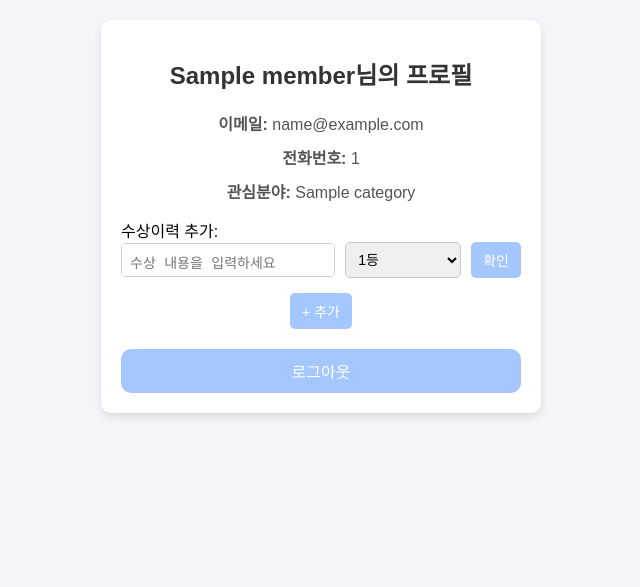
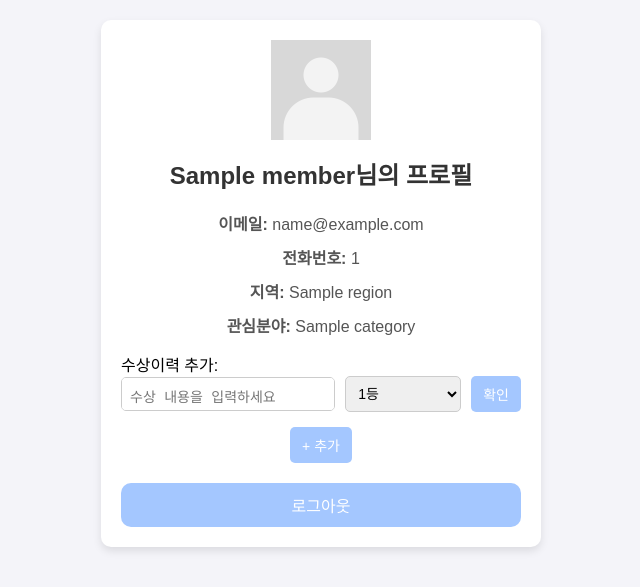
Before and after one commit to seouchoi/SoftDevelop, a Flask app: page /profil in a window 1280 px wide. Shown: the top 587 px of the page, without its empty margins (319-959 px from the left). Run offline with Flask 3, Linux system fonts and the light colour scheme; the visitor is signed in with stand-in values (Sample User, id 1); a database or web service that is not in the repository returns one stand-in record (values such as "Sample title"); parts of the project's set-up code (start-up, migrations or seed data) failed here and were passed over.

Commit message:
12/03 20:15 권지원

```diff
--- a/front/templates/profil_page.html
+++ b/front/templates/profil_page.html
@@ -36,6 +36,22 @@
             margin: 10px 0;
             color: #555;
         }
+
+        .profile-image {
+            width: 100px;
+            height: 100px;
+            border-radius: 50^
+            overflow: hidden;
+            margin: 0 auto 15px;
+        }
+
+        .profile-image img{
+            width: 100%;
+            height: 100%;
+            object-fit: cover;
+        }
+
+
         .form-group {
             margin: 15px 0;
             text-align: left;
@@ -105,9 +121,16 @@
 </head>
 <body>
     <div class="profile-container">
+
+        <div class="profile-image">
+            <img src="static/pictures/tempprofile.png" alt="Profile Image">
+        </div>
+
+
         <h1>{{ user.member_name }}님의 프로필</h1>
         <p><strong>이메일:</strong> {{ user.member_email }}</p>
         <p><strong>전화번호:</strong> {{ user.member_phone_number }}</p>
+        <p><strong>지역:</strong> {{user.region }}</p>
         <p><strong>관심분야:</strong> {{ user.category }}</p>
 
         <div id="award-section">
```
Also changed, not shown: front/static/pictures/pic1.jpg (deleted), front/static/pictures/pic2.png (deleted), front/static/pictures/pic3.png (deleted), front/static/pictures/tempprofile.png (added).
